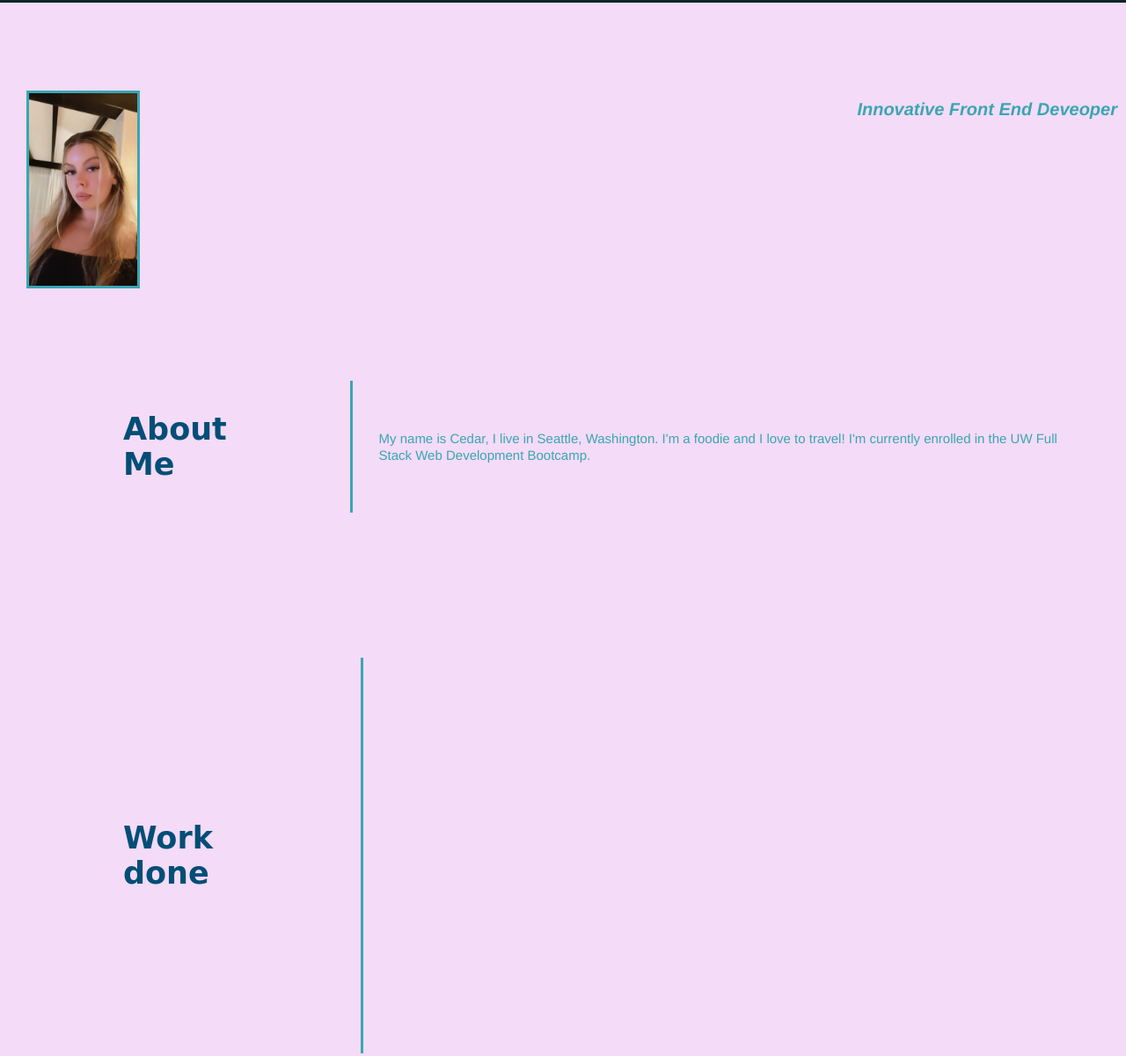
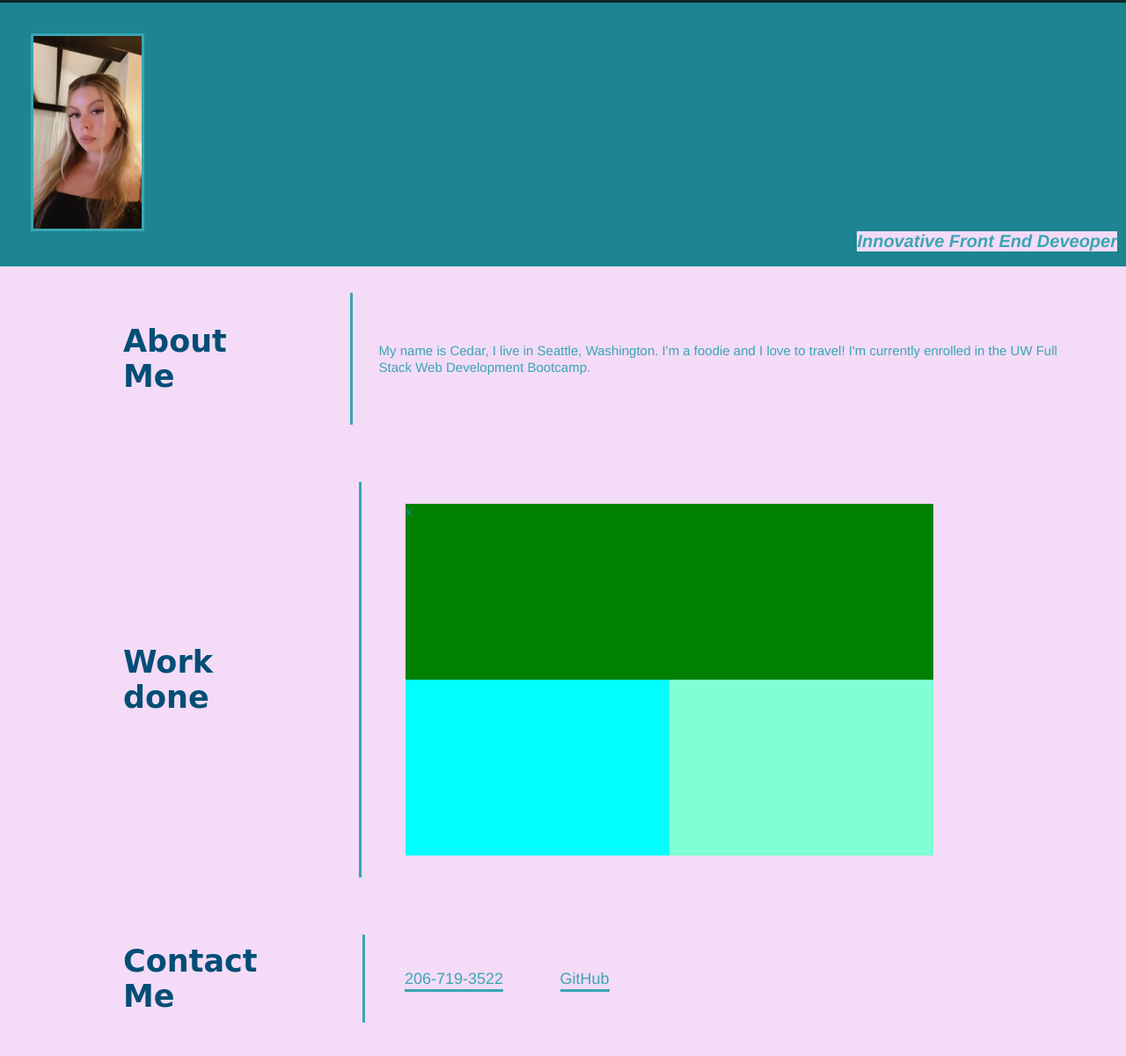
Before and after one commit to cedarwilliams3/Professional-Portfolio, a plain HTML site: page index.html in a window 1280 px wide. Shown: the part 99-1300 px from the top of the page at 88% size. Drawn offline with Linux system fonts and the light colour scheme.

Commit message:
added boxes to work done section and fixed the header spacing

```diff
--- a/index.html
+++ b/index.html
@@ -33,7 +33,7 @@
          <!-- hero/jumbotron -->
          <section class="hero">
             <img class="image2" src="profile pic .jpg" alt="employee photo"/>
-            <div>
+            <div id="herotext" >
                 <h2>Innovative Front End Deveoper</h2>
             </div>
         </section>
@@ -60,17 +60,24 @@
               <h2 class="section-title">Work done</h2>
             </div>
             <div class="step-info">
+
                 <div class="vl-border2">
+
                 </div>
                 <!--CSS grid of images-->
                 <div class="container">
-                   <div class="gallery">
-
-
-
-                        </a>
-                      </figure>
+                   <div id="projectcontainer1">
+                    <div id="project1">
+                        <div> x </div>
                     </div>
+                   </div>
+                   <div id="projectcontainer2">
+                    <div id="projectcontainer3">
+                    <div id="project2">
+                    </div>
+                    <div id="project3"></div>
+                    </div>
+                   </div>
                 </div>
             </div>
               </section>
--- a/style.css
+++ b/style.css
@@ -60,21 +60,19 @@
 
 /*apply style to hero image*/
 .hero{
-    height: 400px;
-    background-image: url("../images/hero-bg.jpg");
-    background-size: cover;
-    background-position: center;
-    display: flex;
-    justify-content: flex-end;
-    flex-wrap: wrap;
+    height: 300px;
+    background-color: #1c8591;
+
     position: relative;
   }
-
+  #herotext
+{max-width: 30%;
+text-align: center;float: right;
+margin-top: 250px;}
   /*Add employees photo*/
 .image2 {
-    position: absolute;
-    top: 100px;
-    left: 30px;
+
+    margin: 25px;
     border: 3px var(--primary-color) solid;
     height: 225px;
     width: 220x;
@@ -84,12 +82,56 @@
     font-style: italic;
     font-size: 20px;
     color: var(--primary-color);
-    margin-top: 100px;
+
     background-color:rgb(244, 219, 247);
   }
 
 
 /*Work section style*/
+#projectcontainer1
+{
+    background-color: red;
+    height: 200px;
+    width: 600px;
+}
+
+
+#projectcontainer2
+{
+    display: flex;
+    background-color: #024e76;
+    height: 200px;
+    width: 600px;
+}
+#projectcontainer3
+{
+    margin: auto;
+    display: flex;
+}
+
+#project1
+{
+    margin:auto;
+    background-color: green;
+    height: 200px;
+    width: 600px;
+}
+
+
+#project2
+{
+    background-color: aqua;
+    height: 200px;
+    width: 300px;
+}
+
+#project3
+{
+    background-color: aquamarine;
+    height: 200px;
+    width: 300px;
+}
+
 .about{
     display: flex;
     flex-wrap: wrap;
@@ -150,10 +192,9 @@
   }
 
 .container {
-    display: flex;
-    justify-content: space-between;
+
     align-items: center;
-    margin-left: 15px;
+    margin: 50px;
     width: 80%;
 
   }
```
